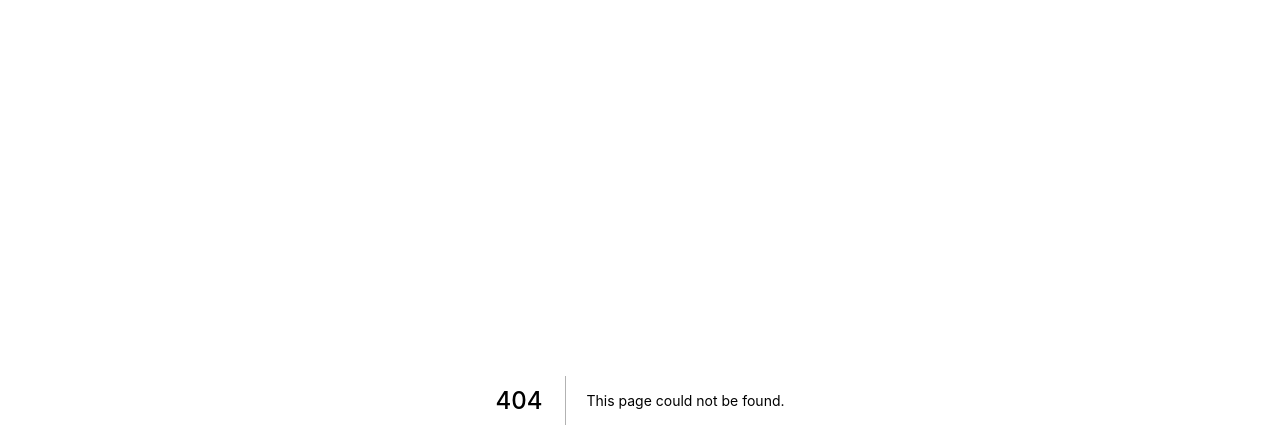
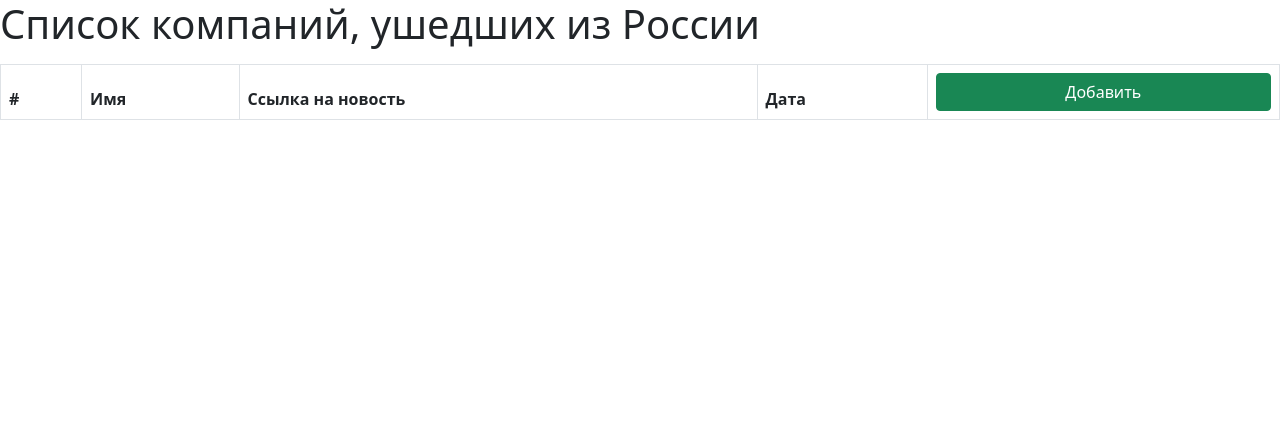
Before and after one commit to Andr-Den/Defectors, a Next.js app in the folder frontend/: page / in a window 1280 px wide. Before the commit this address had no page. Shown: the top 448 px of the page. Built offline with nearby package versions, Linux system fonts and the light colour scheme.

Commit message:
add page index

```diff
--- /dev/null
+++ b/frontend/src/pages/index.js
@@ -0,0 +1,47 @@
+import React from 'react';
+import { connect, useDispatch, useSelector } from 'react-redux';
+import { useRouter } from 'next/router';
+
+import store from '../app/store';
+import { Button, Table } from 'react-bootstrap';
+import DefectorCard from '../components/DefectorCard/DefectorCard';
+import { allCompanies, getCompanies } from '../app/reducers/companiesSlice';
+
+function DefectorsList() {
+  const dispatch = useDispatch();
+  const companies = useSelector(allCompanies);
+  const router = useRouter();
+
+  React.useEffect(() => {
+    dispatch(getCompanies())
+  }, [dispatch])
+
+  const handleClick = (e) => {
+    e.preventDefault()
+    router.push('/add')
+  }
+
+  return (
+    <>
+    <h1 className="">Список компаний, ушедших из России</h1>
+      <Table striped bordered hover className="mt-3">
+        <thead>
+          <tr>
+            <th>#</th>
+            <th>Имя</th>
+            <th>Ссылка на новость</th>
+            <th>Дата</th>
+            <th><Button variant="success" onClick={handleClick} className="m-auto w-100">Добавить</Button></th>
+          </tr>
+        </thead>
+        <tbody>
+          {companies.map((company, index) => (
+            <DefectorCard company={company} key={company._id} index={index}/>
+          ))}
+        </tbody>
+      </Table>
+    </>
+  );
+}
+
+export default connect(store)(DefectorsList);
```
